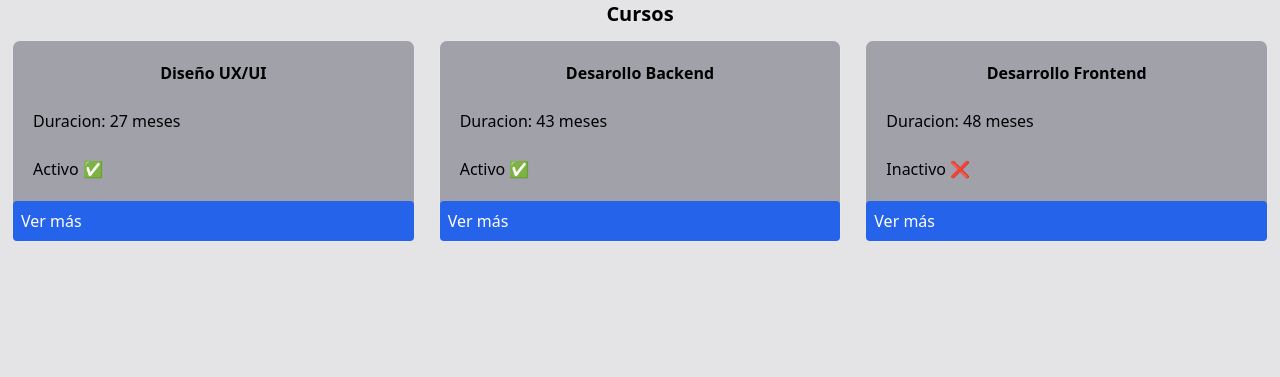
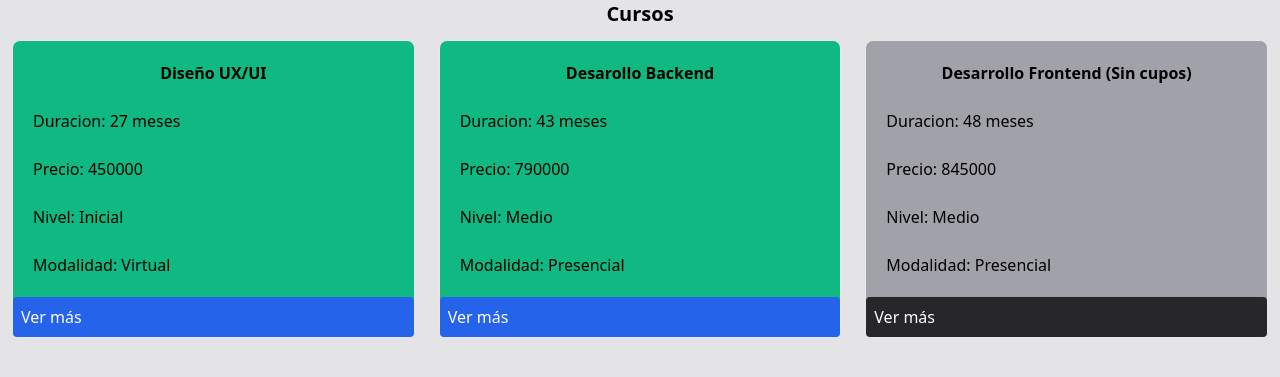
Before and after one commit to CarlaNada/proyecto-Django, a Django app: page /cursos/ in a window 1280 px wide. Shown: the part 48-425 px from the top of the page. Run offline with Django 5.2, Linux system fonts and the light colour scheme; data comes from the database, SQL or seed files in the repository; both versions use the stored data as it was after the commit; some libraries are stand-ins or nearby versions.

Commit message:
cambios al css

```diff
--- a/cursos/templates/cursos/cursos.html
+++ b/cursos/templates/cursos/cursos.html
@@ -8,21 +8,37 @@
     <section class="grid grid-cols-1 md:grid-cols-3 gap-6 m-3">
 
         {% for curso in cursos %}
-            <article class="bg-zinc-400 border rounded-lg">
+            {% if curso.activo %}
+                <article class="bg-emerald-500 border rounded-lg">
                     <div class="p-5">
                         <h5 class="font-semibold flex justify-center"> {{ curso.nombre }} </h5>
                         <br>
                         <p>Duracion: {{ curso.duracion }} meses</p>
                         <br>
-                    {% if curso.activo %}
-                        Activo ✅
-                    {% else %}
-                        Inactivo ❌
-                    {% endif %}
+                        <p>Precio: {{curso.precio}}</p>
+                        <br>
+                        <p>Nivel: {{curso.nivel}}</p>
+                        <br>
+                        <p>Modalidad: {{curso.modalidad}}</p>
                     </div>
                     <a href="#" class="bg-blue-600 text-white p-2 rounded flex justify-top">Ver más</a>
-
                 </article>
+            {% else %}
+                <article class="bg-zinc-400 border rounded-lg">
+                    <div class="p-5">
+                        <h5 class="font-semibold flex justify-center"> {{ curso.nombre }} (Sin cupos) </h5>
+                        <br>
+                        <p>Duracion: {{ curso.duracion }} meses</p>
+                        <br>
+                        <p>Precio: {{curso.precio}}</p>
+                        <br>
+                        <p>Nivel: {{curso.nivel}}</p>
+                        <br>
+                        <p>Modalidad: {{curso.modalidad}}</p>
+                    </div>
+                    <a href="#" class="bg-zinc-800 text-white p-2 rounded flex justify-top">Ver más</a>
+                </article>
+            {% endif %}
         {% endfor %}
 
     </section>
```
Also changed, not shown: db.sqlite3. Lines whose indentation alone changed are shown as unchanged.
